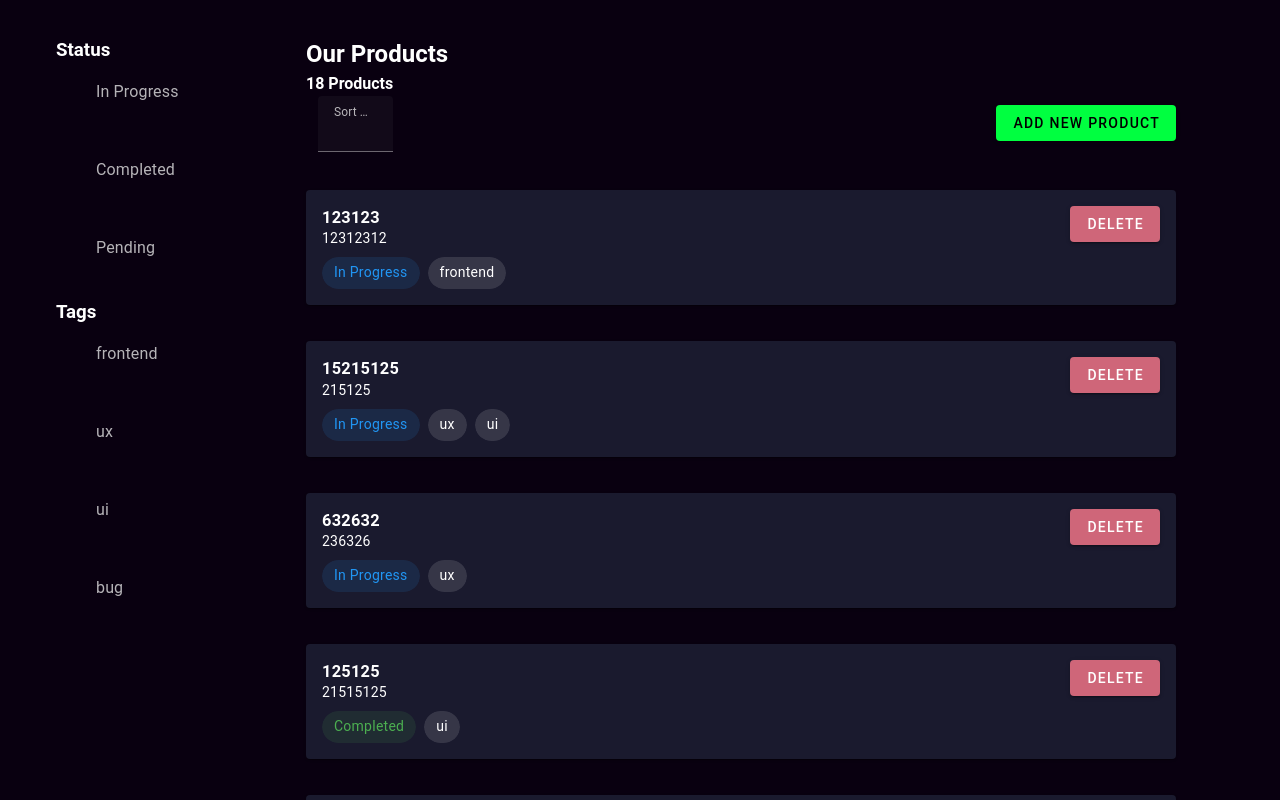
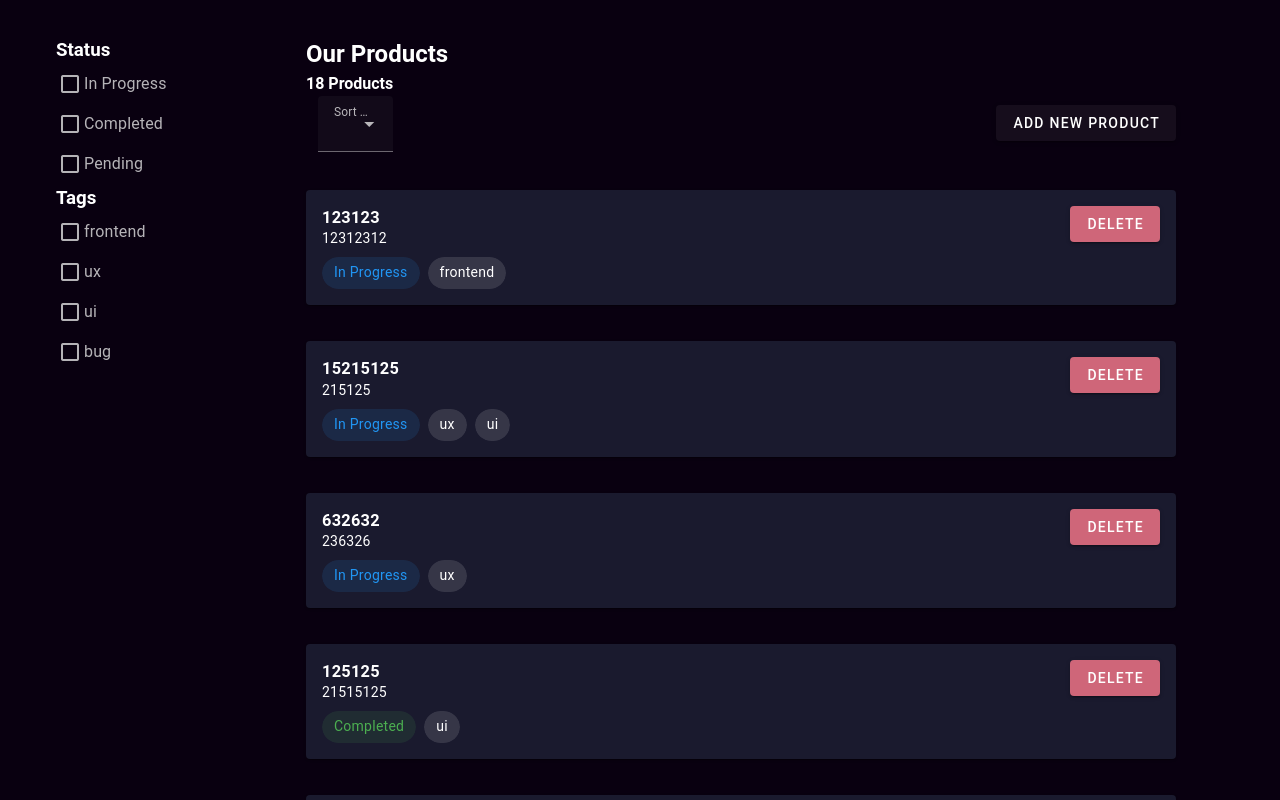
Before and after one commit to AlpGnc/TTCase-V3, a Vue app: page / in a window 1280 px wide. Shown: the top 800 px of the page. Built offline with nearby package versions, Linux system fonts and the light colour scheme; data requests are answered from the project's data file.

Commit message:
Bazı tasarım değişkenleri eklendi

```diff
--- a/src/components/FilterMenu.vue
+++ b/src/components/FilterMenu.vue
@@ -6,6 +6,8 @@
       :key="option"
       :label="option"
       :value="option"
+      density="compact"
+      hide-details
       v-model="selectedStatus"
       @change="updateFilter"
     />
@@ -16,6 +18,8 @@
       :key="option"
       :label="option"
       :value="option"
+      density="compact"
+      hide-details
       v-model="selectedTags"
       @change="updateFilter"
     />
--- a/src/plugins/vuetify.js
+++ b/src/plugins/vuetify.js
@@ -5,6 +5,7 @@
  */
 
 // Styles
+import "@mdi/font/css/materialdesignicons.css"; // Material Design iconları
 import "vuetify/styles"; // Vuetify varsayılan stilleri
 import "@/styles/app.sass"; // Özel stil dosyamızı dahil ediyoruz
 
@@ -21,7 +22,7 @@ export default createVuetify({
         colors: {
           background: "#090010", // Arka plan rengi
           surface: "#1A1A2E", // Kart ve yüzey rengi
-          primary: "#00ff40", // Birincil renk
+          primary: "#160D1C", // Birincil renk
           secondary: "#03DAC5", // İkincil renk
           error: "#CF6679", // Hata rengi
           info: "#2196F3", // Bilgi rengi
```
Also changed, not shown: 1 other file (tests, documents, lock files or other folders).
